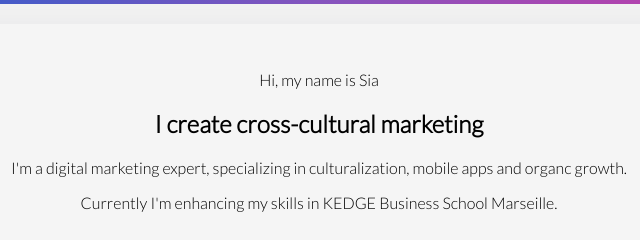
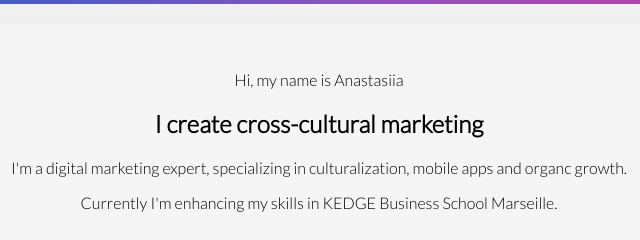
Before and after one commit to ABaranchikova/abaranchikova.github.io, a plain HTML site: page index.html in a window 1280 px wide. Shown: the part 257-497 px from the top of the page, 321-961 px from the left. Drawn offline with Linux system fonts and the light colour scheme.

Commit message:
test commit

```diff
--- a/index.html
+++ b/index.html
@@ -29,7 +29,7 @@
 			</div>
 		</div>
 		<div class="block-white" id="introduction">
-			<p>Hi, my name is <span>Sia</span></p>
+			<p>Hi, my name is <span>Anastasiia</span></p>
 			<h2>I create cross-cultural marketing</h2>
 			<p>I'm a digital marketing expert, specializing in culturalization, mobile apps and organc growth.</p>
 			<p>Currently I'm enhancing my skills in KEDGE Business School Marseille.</p>
```
